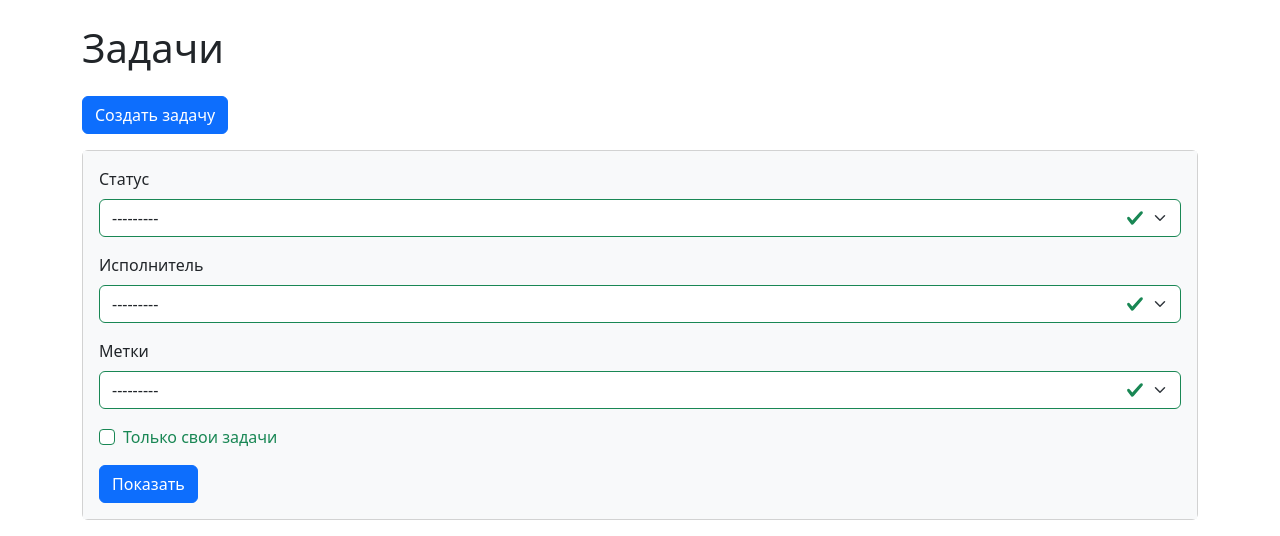
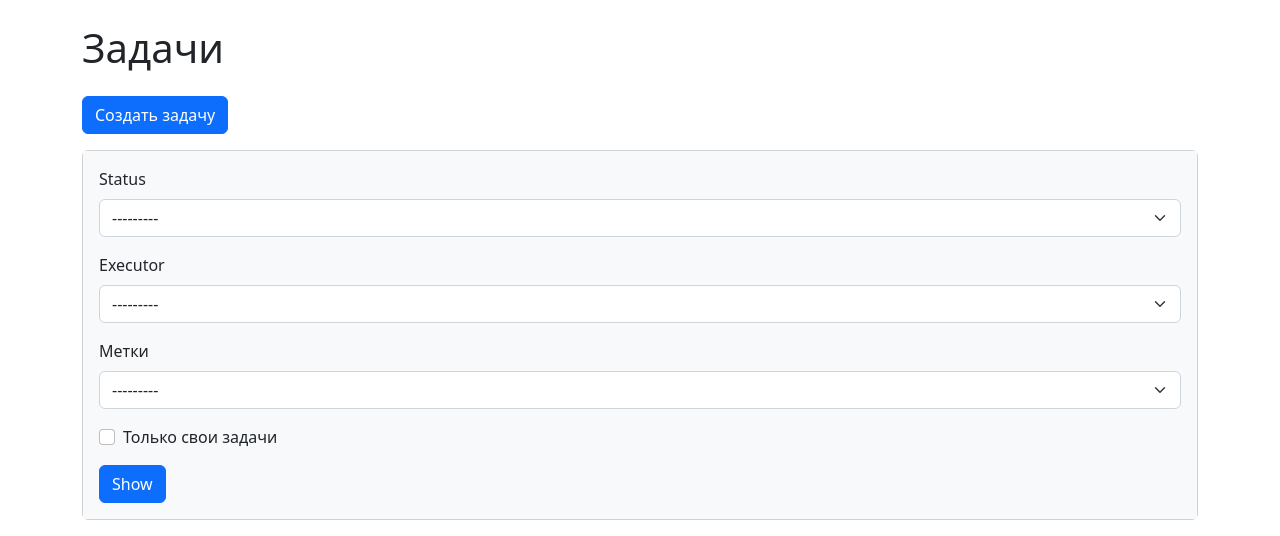
Before and after one commit to Vadimhungry/Django-Task-Manager, a Django app: page /tasks/ in a window 1280 px wide. Shown: the part 58-594 px from the top of the page. Run offline with Django 4.2, Linux system fonts and the light colour scheme; a user stored in the database is signed in; data comes from the database, SQL or seed files in the repository; data that the repository does not hold is empty; some libraries are stand-ins or nearby versions.

Commit message:
filter fix 2

```diff
--- a/task_manager/tasks/filters.py
+++ b/task_manager/tasks/filters.py
@@ -7,36 +7,25 @@ from ..labels.models import Label
 
 
 class TaskFilter(django_filters.FilterSet):
-    status = django_filters.ModelChoiceFilter(
-        field_name="status",
-        queryset=Status.objects.all(),
-        widget=forms.Select(attrs={"class": "form-select is-valid"}),
-        label="Статус",
-    )
-    executor = django_filters.ModelChoiceFilter(
-        field_name="executor",
-        queryset=CustomUser.objects.all(),
-        widget=forms.Select(attrs={"class": "form-select is-valid"}),
-        label="Исполнитель",
-    )
+
     labels = django_filters.ModelChoiceFilter(
         field_name="labels",
         queryset=Label.objects.all(),
-        widget=forms.Select(attrs={"class": "form-select is-valid"}),
+        widget=forms.Select(attrs={"class": "form-select"}),
         label="Метки",
     )
     self_tasks = django_filters.BooleanFilter(
         field_name="author",
         method="filter_created_by_current_user",
         label="Только свои задачи",
-        widget=forms.CheckboxInput(attrs={"class": "form-check-input is-valid"}),
+        widget=forms.CheckboxInput,
     )
 
     class Meta:
         model = Task
         fields = ["status", "executor", "labels", "self_tasks"]
 
-    def filter_created_by_current_user(self, queryset, name, value):
+    def filter_created_by_current_user(self, queryset, author, value):
         if value:
             return queryset.filter(author=self.request.user)
         return queryset
--- a/task_manager/tasks/views.py
+++ b/task_manager/tasks/views.py
@@ -11,24 +11,31 @@ from django.contrib import messages
 from django.http import HttpResponseRedirect
 from .filters import TaskFilter
 from django.utils.translation import gettext as _
+from django.views.generic.base import ContextMixin
+from django_filters.views import FilterView
+from django.utils.translation import gettext as _
 
 
-class IndexView(LoginRequiredMixin, View):
+class IndexView(LoginRequiredMixin, FilterView, ContextMixin):
     login_url = "user_login"
+    model = Task
+    form_class = TaskCreateForm
+    filterset_class = TaskFilter
+    template_name = "tasks/index.html"
 
-    def get(self, request, *args, **kwargs):
-        tasks = Task.objects.all()
-
-        # Инициализация фильтра с исходным queryset и передача request
-        filter = TaskFilter(request.GET, queryset=tasks, request=request)
-
-        # Применение фильтра, если он был отправлен
-        if "apply_filter" in request.GET:
-            tasks = filter.qs
-
-        return render(
-            request, "tasks/index.html", context={"filter": filter, "tasks": tasks}
-        )
+    # def get(self, request, *args, **kwargs):
+    #     tasks = Task.objects.all()
+    #
+    #     # Инициализация фильтра с исходным queryset и передача request
+    #     filter = TaskFilter(request.GET, queryset=tasks, request=request)
+    #
+    #     # Применение фильтра, если он был отправлен
+    #     if "apply_filter" in request.GET:
+    #         tasks = filter.qs
+    #
+    #     return render(
+    #         request, "tasks/index.html", context={"filter": filter, "tasks": tasks}
+    #     )
 
 
 class TaskCreate(LoginRequiredMixin, CreateView):
--- a/templates/tasks/index.html
+++ b/templates/tasks/index.html
@@ -1,7 +1,6 @@
 {% extends "base.html" %}
-
 {% load i18n %}
-
+{% load django_bootstrap5 %}
 {% block content %}
 
     <h1 class="my-4">Задачи</h1>
@@ -10,27 +9,30 @@
 <div class="card mb-3">
     <div class="card-body bg-light">
         <form class="form-inline center" method="get">
-            <div class="mb-3">
-                <label class="form-label" for="{{ filter.form.status.id_for_label }}">Статус</label>
-                {{ filter.form.status }}
-            </div>
-            <div class="mb-3">
-                <label class="form-label" for="{{ filter.form.status.id_for_label }}">Исполнитель</label>
-                {{ filter.form.executor }}
-            </div>
-            <div class="mb-3">
-                <label class="form-label" for="{{ filter.form.status.id_for_label }}">Метки</label>
-                {{ filter.form.labels }}
-            </div>
-            <div class="mb-3">
-                <div class="form-check">
-                     {{ filter.form.self_tasks }}
-                <label class="form-check-label" for="{{ filter.form.status.id_for_label }}">Только свои задачи</label>
-                </div>
-
-
-            </div>
-            <button name="apply_filter" class="btn btn-primary" type="submit">Показать</button>
+{#            <div class="mb-3">#}
+{#                <label class="form-label" for="{{ filter.form.status.id_for_label }}">Статус</label>#}
+{#                {{ filter.form.status }}#}
+{#            </div>#}
+{#            <div class="mb-3">#}
+{#                <label class="form-label" for="{{ filter.form.status.id_for_label }}">Исполнитель</label>#}
+{#                {{ filter.form.executor }}#}
+{#            </div>#}
+{#            <div class="mb-3">#}
+{#                <label class="form-label" for="{{ filter.form.status.id_for_label }}">Метки</label>#}
+{#                {{ filter.form.labels }}#}
+{#            </div>#}
+{#            <div class="mb-3">#}
+{#                <div class="form-check">#}
+{#                     {{ filter.form.self_tasks }}#}
+{#                <label class="form-check-label" for="{{ filter.form.status.id_for_label }}">Только свои задачи</label>#}
+{#                </div>#}
+{##}
+{##}
+{#            </div>#}
+{#            <button name="apply_filter" class="btn btn-primary" type="submit">Показать</button>#}
+            {% bootstrap_form filter.form %}
+            {% translate 'Show' as button_name %}
+            {% bootstrap_button button_type="submit" button_class="btn btn-primary" content=button_name %}
         </form>
     </div>
 </div>
@@ -50,7 +52,7 @@
         </tr>
         </thead>
         <tbody>
-        {% for task in tasks %}
+        {% for task in object_list %}
             <tr>
                 <td>{{ task.id }}</td>
                 <td><a class="text-body-emphasis fw-bold" href="{% url 'task' task_id=task.id %}">{{ task }}</a></td>
```
